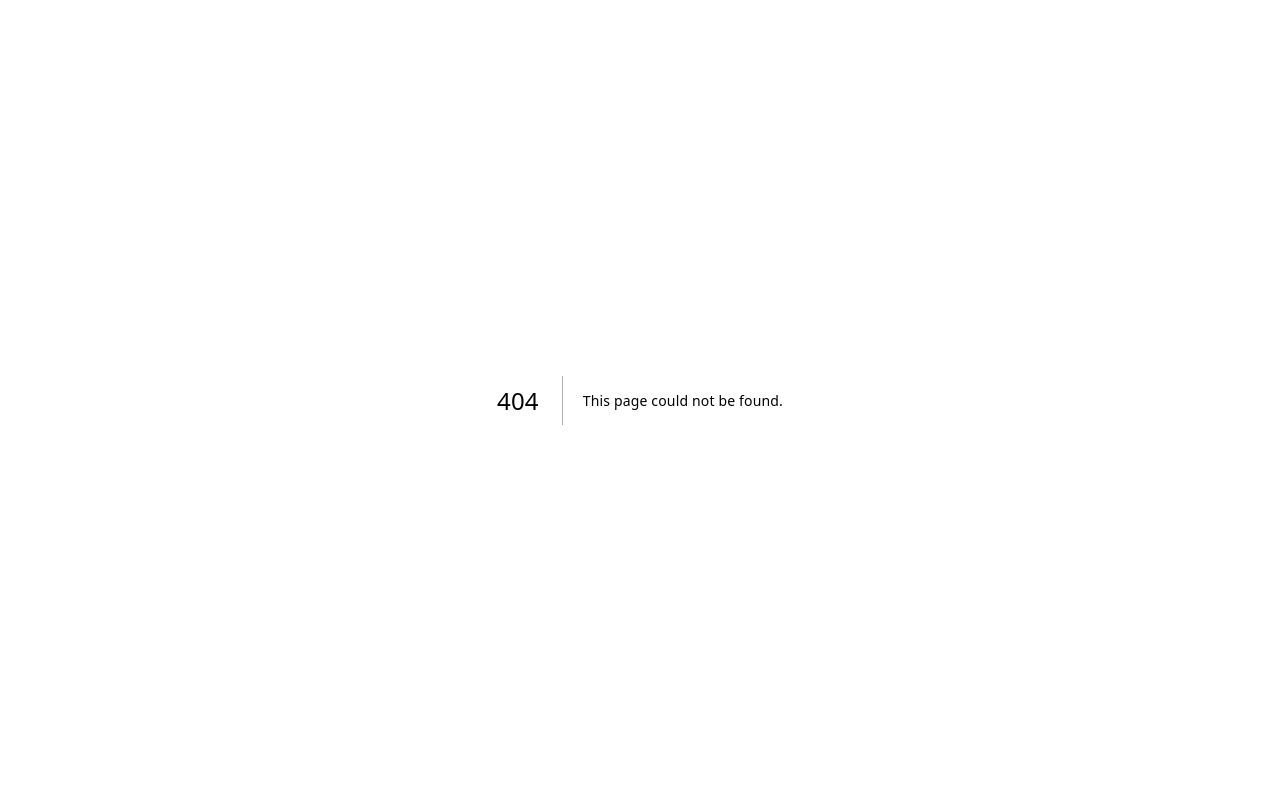
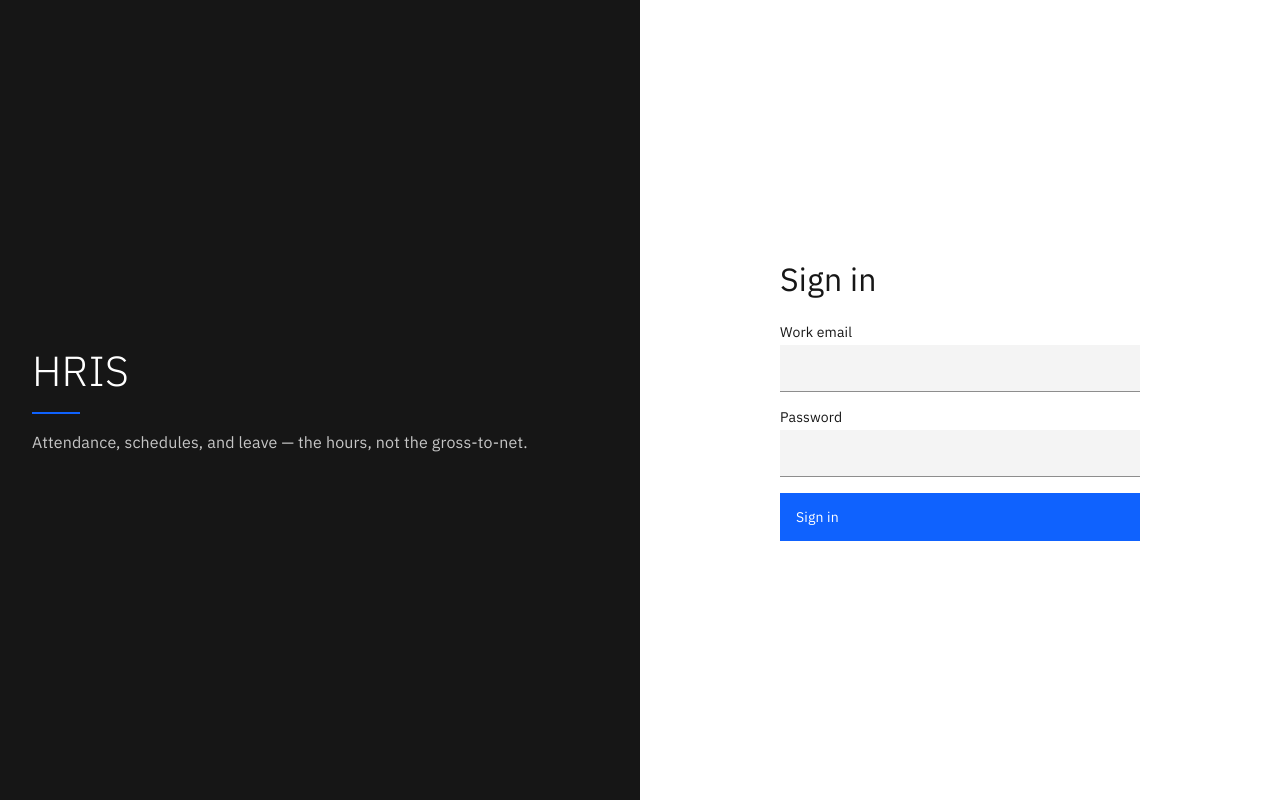
Before and after one commit to KenPrz/hris, a Next.js app in the folder frontend/web/: page /login in a window 1280 px wide. Before the commit this address had no page. Built offline with nearby package versions, Linux system fonts and the light colour scheme.

Commit message:
Frontend: the split-canvas login
A branded first impression rather than a bare form. One failure message
covers both a wrong password and an unknown email, so the screen cannot be
used to discover who has an account.

```diff
--- /dev/null
+++ b/frontend/web/src/app/(auth)/layout.tsx
@@ -0,0 +1,10 @@
+import type { ReactNode } from 'react'
+
+/**
+ * The public-auth route group. Deliberately bare — no `Providers`, no `AppGuard`. The
+ * `(app)` layout redirects an unauthenticated visitor to `/login`; wrapping `/login`
+ * itself in that guard would loop it straight back to itself.
+ */
+export default function AuthLayout({ children }: { children: ReactNode }) {
+  return <>{children}</>
+}
--- /dev/null
+++ b/frontend/web/src/app/(auth)/login/page.tsx
@@ -0,0 +1,132 @@
+'use client'
+
+/**
+ * The split-canvas login: a charcoal brand panel beside a white form. The one screen
+ * every user sees before the product has anything else to show them, so it gets the
+ * one piece of restrained visual voice the rest of the app deliberately doesn't spend.
+ */
+
+import { useState } from 'react'
+import type { FormEvent } from 'react'
+import { useRouter } from 'next/navigation'
+
+import { Button } from '@/components/ui/Button'
+import { InlineNotification } from '@/components/ui/InlineNotification'
+import { TextInput } from '@/components/ui/TextInput'
+import { ApiError, api } from '@/lib/api'
+import { PRODUCT_NAME } from '@/lib/brand'
+import { setToken } from '@/lib/session'
+
+// M2 made a wrong password and an unknown email deliberately indistinguishable —
+// identical response shape, constant-time hashing against a dummy hash — so the API
+// cannot be used to discover who has an account. This copy must never branch on the
+// error `code` to say which one it was: one message, always.
+const INVALID_CREDENTIALS_MESSAGE = "That email and password don't match."
+const NETWORK_ERROR_MESSAGE = 'Cannot reach the server. Check your connection and try again.'
+
+export default function LoginPage() {
+  const router = useRouter()
+  const [email, setEmail] = useState('')
+  const [password, setPassword] = useState('')
+  const [error, setError] = useState<string | null>(null)
+  const [isSubmitting, setIsSubmitting] = useState(false)
+
+  async function handleSubmit(event: FormEvent<HTMLFormElement>) {
+    event.preventDefault()
+    setError(null)
+    setIsSubmitting(true)
+
+    try {
+      const { token } = await api.login(email, password)
+      setToken(token)
+      // The token alone does not make SessionProvider re-fetch — it gates its query on
+      // getToken() read at render time. Only a fresh mount of Providers re-reads it, and
+      // navigating into an (app) route is what mounts one. Do not remove this.
+      router.replace('/me/attendance')
+    } catch (err) {
+      const isNetworkFailure = err instanceof ApiError && err.code === 'network_unreachable'
+      setError(isNetworkFailure ? NETWORK_ERROR_MESSAGE : INVALID_CREDENTIALS_MESSAGE)
+      setIsSubmitting(false)
+    }
+  }
+
+  return (
+    <div className="flex min-h-screen flex-col md:flex-row">
+      <section
+        className="flex flex-col justify-center md:w-1/2"
+        style={{
+          background: 'var(--inverse-canvas)',
+          padding: 'var(--sp-xl) var(--sp-xl)',
+          gap: 'var(--sp-md)',
+        }}
+      >
+        <h1 style={{ font: 'var(--t-display-md)', color: 'var(--inverse-ink)', margin: 0 }}>
+          {PRODUCT_NAME}
+        </h1>
+        <div aria-hidden="true" style={{ width: '48px', height: '2px', background: 'var(--blue)' }} />
+        <p
+          style={{
+            font: 'var(--t-body)',
+            letterSpacing: 'var(--ls-body)',
+            color: 'var(--inverse-ink-muted)',
+            margin: 0,
+          }}
+        >
+          Attendance, schedules, and leave — the hours, not the gross-to-net.
+        </p>
+      </section>
+
+      <section
+        className="flex flex-1 flex-col justify-center"
+        style={{ background: 'var(--canvas)', padding: 'var(--sp-xl)' }}
+      >
+        <div
+          className="w-full"
+          style={{
+            maxWidth: '360px',
+            margin: '0 auto',
+            display: 'flex',
+            flexDirection: 'column',
+            gap: 'var(--sp-lg)',
+          }}
+        >
+          <h2 style={{ font: 'var(--t-headline)', color: 'var(--ink)', margin: 0 }}>Sign in</h2>
+
+          <form
+            onSubmit={(event) => {
+              void handleSubmit(event)
+            }}
+            noValidate
+            className="flex flex-col"
+            style={{ gap: 'var(--sp-md)' }}
+          >
+            <TextInput
+              id="email"
+              label="Work email"
+              type="email"
+              autoComplete="username"
+              value={email}
+              onChange={setEmail}
+              required
+            />
+            <TextInput
+              id="password"
+              label="Password"
+              type="password"
+              autoComplete="current-password"
+              value={password}
+              onChange={setPassword}
+              required
+            />
+
+            {error ? <InlineNotification kind="error" title={error} /> : null}
+
+            <Button type="submit" disabled={isSubmitting} loading={isSubmitting}>
+              Sign in
+            </Button>
+          </form>
+        </div>
+      </section>
+    </div>
+  )
+}
```
Also changed, not shown: 1 other file (tests, documents, lock files or other folders).
